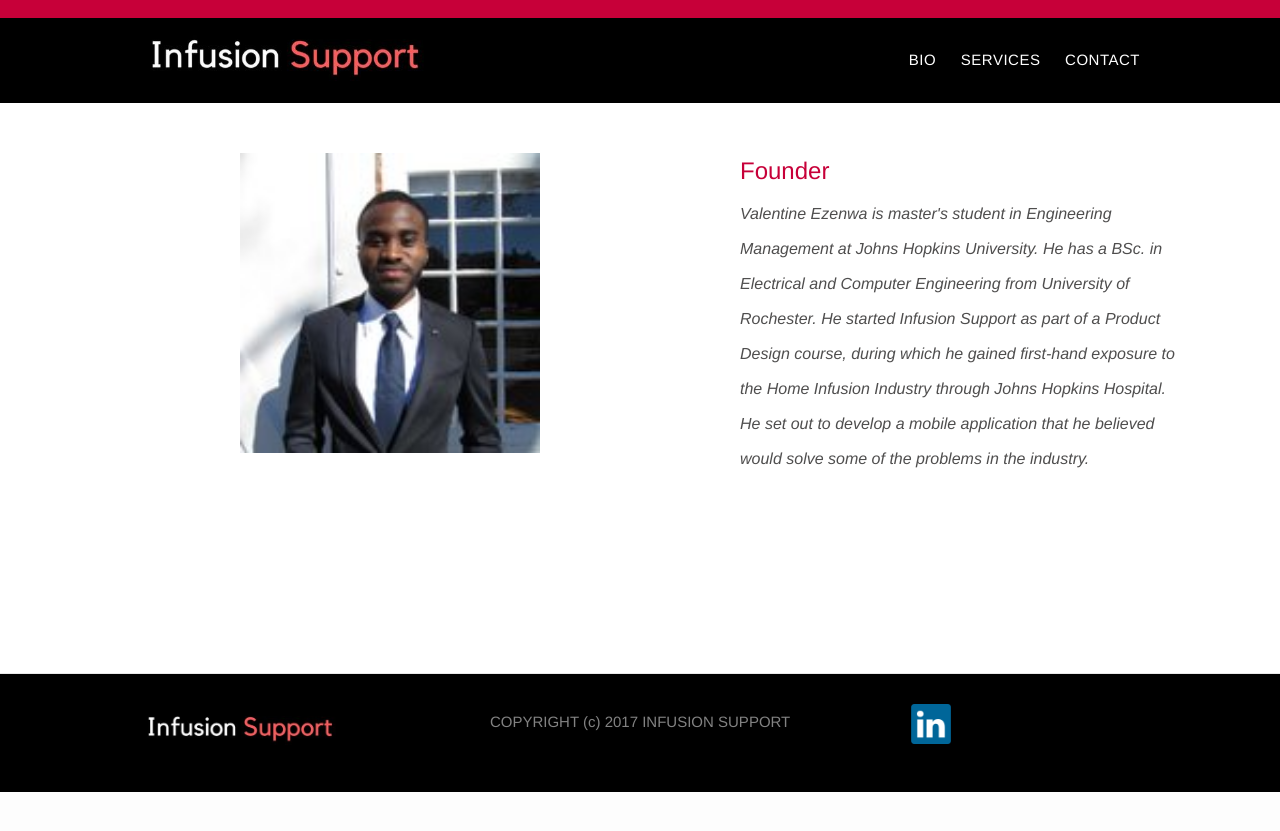
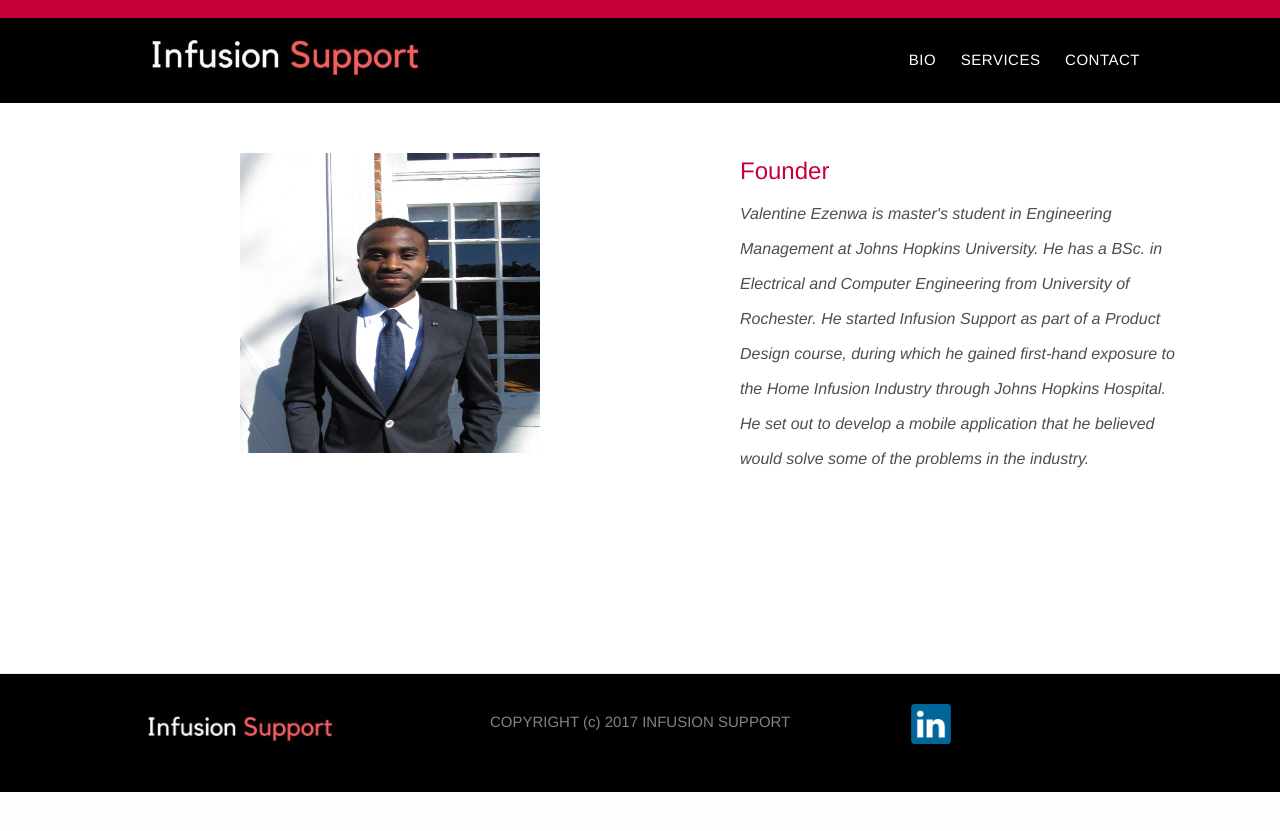
Before and after one commit to vezenwa/vezenwa.github.io, a Jekyll site: the page built from bio.md, in a window 1280 px wide. Shown: the top 831 px of the page. Built offline with Jekyll 4.4.1, drawn with Linux system fonts in a browser that asks for light colours.

Commit message:
Update bio.html

```diff
--- a/_layouts/bio.html
+++ b/_layouts/bio.html
@@ -21,7 +21,7 @@
 
 
               <div class="column half">
-                <img src="/images/pic2.jpg" width="300" height="300">
+                <img src="/images/Pic.jpg" width="300" height="300">
             </div>
 
             <div class="column half">
```
